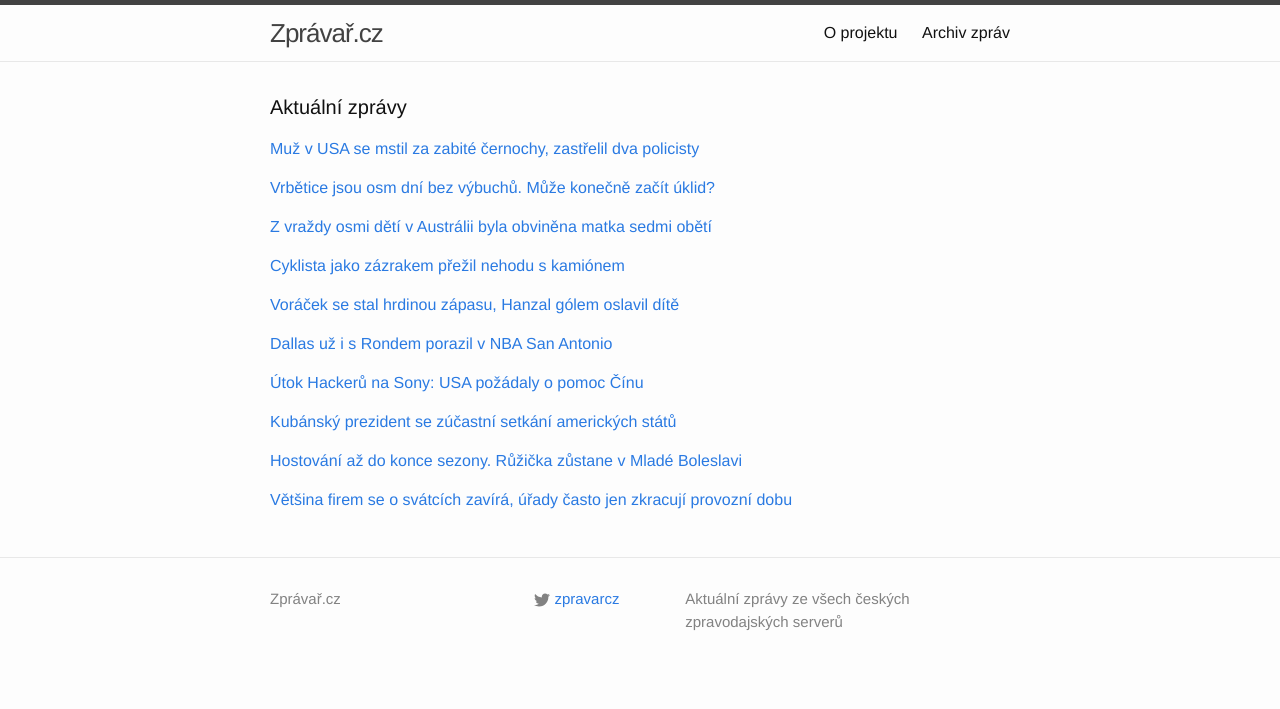
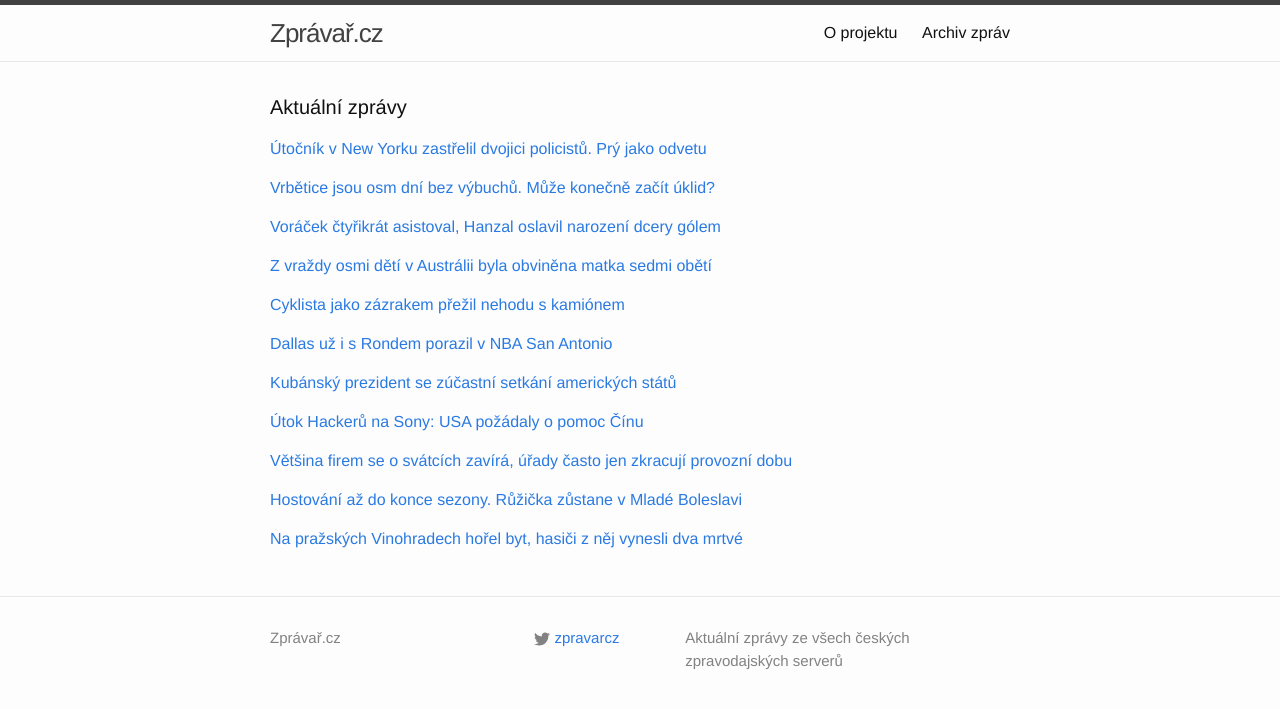
Before and after one commit to adliska/zpravar, a Jekyll site: the page built from index.html, in a window 1280 px wide. Shown: the top 709 px of the page. Built offline with Jekyll 4.4.1, drawn with Linux system fonts in a browser that asks for light colours.

Commit message:
zpravar news update

```diff
--- a/index.html
+++ b/index.html
@@ -5,9 +5,10 @@ layout: default
 <div class="home">
     <h1 class="page-heading">Aktuální zprávy</h1>
 
-<p><a href="javascript:;" onclick="toggle_visibility('zpravy0')">Muž v USA se mstil za zabité černochy, zastřelil dva policisty </a></p>
+<p><a href="javascript:;" onclick="toggle_visibility('zpravy0')">Útočník v New Yorku zastřelil dvojici policistů. Prý jako odvetu</a></p>
 <div id="zpravy0" style="display:none">
 <ul>
+<li><a href=http://echo24.cz/a/w233F>Útočník v New Yorku zastřelil dvojici policistů. Prý jako odvetu - echo24.cz</a></li>
 <li><a href=http://www.lidovky.cz/utocnik-v-new-yorku-zastrelil-dvojici-policistu-pote-se-zabil-pbo-/zpravy-svet.aspx?c=A141221_094511_ln_zahranici_mmu>Muž v USA se mstil za zabité černochy, zastřelil dva policisty  - www.lidovky.cz</a></li>
 <li><a href=http://www.tyden.cz/rubriky/zahranici/amerika/utocnik-v-new-yorku-zastrelil-dva-policisty-a-pote-sam-sebe_327992.html>Útočník v New Yorku zastřelil dva policisty a poté sám sebe - www.tyden.cz</a></li>
 <li><a href=http://zpravy.aktualne.cz/zahranici/utocnik-v-new-yorku-zastrelil-dva-policisty-pote-se-zabil/r~9ca8eb2088db11e4ab15002590604f2e/>Útočník v New Yorku zastřelil dva policisty, poté se zabil - zpravy.aktualne.cz</a></li>
@@ -28,8 +29,18 @@ layout: default
 <li><a href=http://zlin.idnes.cz/devet-dni-bez-vybuchu-ve-vrbeticich-d6d-/zlin-zpravy.aspx?c=A141221_091654_zlin-zpravy_jw>Vrbětice odpočítávají hodiny do lhůty pro vstup pyrotechniků do skladu - zlin.idnes.cz</a></li>
 <li><a href=http://www.ceskenoviny.cz/zpravy/zpravy/ve-vrbeticich-vecer-uplyne-lhuta-pro-bezpecne-cisteni-arealu/1161334>Ve Vrběticích večer uplyne lhůta pro bezpečné čištění areálu - www.ceskenoviny.cz</a></li>
 </ul>
-</div><p><a href="javascript:;" onclick="toggle_visibility('zpravy2')">Z vraždy osmi dětí v Austrálii byla obviněna matka sedmi obětí</a></p>
+</div><p><a href="javascript:;" onclick="toggle_visibility('zpravy2')">Voráček čtyřikrát asistoval, Hanzal oslavil narození dcery gólem</a></p>
 <div id="zpravy2" style="display:none">
+<ul>
+<li><a href=http://www.rozhlas.cz/_zprava/voracek-ctyrikrat-asistoval-hanzal-oslavil-narozeni-dcery-golem--1435338>Voráček čtyřikrát asistoval, Hanzal oslavil narození dcery gólem - www.rozhlas.cz</a></li>
+<li><a href=http://www.tyden.cz/rubriky/sport/hokej/nhl/voracek-se-stal-hrdinou-zapasu-hanzal-golem-oslavil-dite_327988.html>Voráček se stal hrdinou zápasu, Hanzal gólem oslavil dítě - www.tyden.cz</a></li>
+<li><a href=http://www.tyden.cz/rubriky/sport/hokej/nhl/fenomenalni-voracek-ctyrikrat-asistoval-hanzal-oslavil-dite-golem_327988.html>Fenomenální Voráček čtyřikrát asistoval, Hanzal gólem oslavil dítě - www.tyden.cz</a></li>
+<li><a href=http://www.denik.cz/hokej/voracek-ctyrikrat-asistoval-hanzal-oslavil-narozeni-dcery-golem-20141221.html>Voráček čtyřikrát asistoval, Hanzal oslavil narození dcery gólem - www.denik.cz</a></li>
+<li><a href=http://sport.aktualne.cz/cerstvy-tata-hanzal-slavil-golem-arizona-ale-prohrala/r~fbdcdac288d911e49e4b0025900fea04/>Čerstvý táta Hanzal slavil gólem, Voráček sázel nahrávky - sport.aktualne.cz</a></li>
+<li><a href=http://www.sportovninoviny.cz/zpravy/voracek-ctyrikrat-asistoval-hanzal-oslavil-narozeni-dcery-golem/1161341>Voráček čtyřikrát asistoval, Hanzal oslavil narození dcery gólem - www.sportovninoviny.cz</a></li>
+</ul>
+</div><p><a href="javascript:;" onclick="toggle_visibility('zpravy3')">Z vraždy osmi dětí v Austrálii byla obviněna matka sedmi obětí</a></p>
+<div id="zpravy3" style="display:none">
 <ul>
 <li><a href=http://www.rozhlas.cz/_zprava/z-vrazdy-osmi-deti-v-australii-byla-obvinena-matka-sedmi-obeti--1435314>Z vraždy osmi dětí v Austrálii byla obviněna matka sedmi obětí - www.rozhlas.cz</a></li>
 <li><a href=http://www.lidovky.cz/matka-byla-obvinena-z-vrazdy-svych-deti-do-nemocnice-prisel-souce-py3-/zpravy-svet.aspx?c=A141221_075338_ln_zahranici_mct>Matka byla obviněna z vraždy svých dětí. Do nemocnice přišel souce  - www.lidovky.cz</a></li>
@@ -38,23 +49,14 @@ layout: default
 <li><a href=http://www.ceskenoviny.cz/zpravy/zpravy/z-vrazdy-osmi-deti-v-australii-byla-obvinena-matka-sedmi-obeti/1161338>Z vraždy osmi dětí v Austrálii byla obviněna matka sedmi obětí - www.ceskenoviny.cz</a></li>
 <li><a href=http://www.novinky.cz/zahranicni/svet/356963-z-vrazdy-osmi-deti-obvinila-australska-policie-matku-sedmi-obeti.html>Z vraždy osmi dětí obvinila australská policie matku sedmi obětí - www.novinky.cz</a></li>
 </ul>
-</div><p><a href="javascript:;" onclick="toggle_visibility('zpravy3')">Cyklista jako zázrakem přežil nehodu s kamiónem</a></p>
-<div id="zpravy3" style="display:none">
+</div><p><a href="javascript:;" onclick="toggle_visibility('zpravy4')">Cyklista jako zázrakem přežil nehodu s kamiónem</a></p>
+<div id="zpravy4" style="display:none">
 <ul>
 <li><a href=http://www.novinky.cz/koktejl/356950-cyklista-jako-zazrakem-prezil-nehodu-s-kamionem.html>Cyklista jako zázrakem přežil nehodu s kamiónem - www.novinky.cz</a></li>
 <li><a href=http://www.novinky.cz/koktejl/356950-cyklista-vyvazl-z-nehody-s-kamionem-jen-s-odreninami.html>Cyklista vyvázl z nehody s kamiónem jen s odřeninami - www.novinky.cz</a></li>
 <li><a href=http://www.novinky.cz/koktejl/356950-cyklista-vyvazl-z-nehody-s-kamionem-jako-zazrakem-jen-s-odreninami.html>Cyklista vyvázl z nehody s kamiónem jako zázrakem jen s odřeninami - www.novinky.cz</a></li>
 <li><a href=http://www.novinky.cz/koktejl/356950-cyklista-vjel-primo-pod-kamion-z-nehody-vyvazl-jako-zazrakem-jen-s-odreninami.html>Cyklista vjel přímo pod kamión, z nehody vyvázl jako zázrakem jen s odřeninami - www.novinky.cz</a></li>
 <li><a href=http://www.novinky.cz/koktejl/356950-cyklista-odnesl-hrozivou-srazku-s-kamionem-jen-odreninami.html>Cyklista odnesl hrozivou srážku s kamiónem jen odřeninami - www.novinky.cz</a></li>
-</ul>
-</div><p><a href="javascript:;" onclick="toggle_visibility('zpravy4')">Voráček se stal hrdinou zápasu, Hanzal gólem oslavil dítě</a></p>
-<div id="zpravy4" style="display:none">
-<ul>
-<li><a href=http://www.tyden.cz/rubriky/sport/hokej/nhl/voracek-se-stal-hrdinou-zapasu-hanzal-golem-oslavil-dite_327988.html>Voráček se stal hrdinou zápasu, Hanzal gólem oslavil dítě - www.tyden.cz</a></li>
-<li><a href=http://www.tyden.cz/rubriky/sport/hokej/nhl/fenomenalni-voracek-ctyrikrat-asistoval-hanzal-oslavil-dite-golem_327988.html>Fenomenální Voráček čtyřikrát asistoval, Hanzal gólem oslavil dítě - www.tyden.cz</a></li>
-<li><a href=http://www.denik.cz/hokej/voracek-ctyrikrat-asistoval-hanzal-oslavil-narozeni-dcery-golem-20141221.html>Voráček čtyřikrát asistoval, Hanzal oslavil narození dcery gólem - www.denik.cz</a></li>
-<li><a href=http://sport.aktualne.cz/cerstvy-tata-hanzal-slavil-golem-arizona-ale-prohrala/r~fbdcdac288d911e49e4b0025900fea04/>Čerstvý táta Hanzal slavil gólem, Voráček sázel nahrávky - sport.aktualne.cz</a></li>
-<li><a href=http://www.sportovninoviny.cz/zpravy/voracek-ctyrikrat-asistoval-hanzal-oslavil-narozeni-dcery-golem/1161341>Voráček čtyřikrát asistoval, Hanzal oslavil narození dcery gólem - www.sportovninoviny.cz</a></li>
 </ul>
 </div><p><a href="javascript:;" onclick="toggle_visibility('zpravy5')">Dallas už i s Rondem porazil v NBA San Antonio</a></p>
 <div id="zpravy5" style="display:none">
@@ -64,34 +66,41 @@ layout: default
 <li><a href=http://www.denik.cz/ostatni_sport/dallas-uz-i-s-rondem-porazil-v-nba-san-antonio-20141221.html>Dallas už i s Rondem porazil v NBA San Antonio - www.denik.cz</a></li>
 <li><a href=http://www.sportovninoviny.cz/zpravy/dallas-uz-i-s-rondem-porazil-v-nba-san-antonio/1161367>Dallas už i s Rondem porazil v NBA San Antonio - www.sportovninoviny.cz</a></li>
 </ul>
-</div><p><a href="javascript:;" onclick="toggle_visibility('zpravy6')">Útok Hackerů na Sony: USA požádaly o pomoc Čínu</a></p>
+</div><p><a href="javascript:;" onclick="toggle_visibility('zpravy6')">Kubánský prezident se zúčastní setkání amerických států</a></p>
 <div id="zpravy6" style="display:none">
+<ul>
+<li><a href=http://www.tyden.cz/rubriky/zahranici/amerika/kubansky-prezident-se-zucastni-setkani-americkych-statu_327975.html>Kubánský prezident se zúčastní setkání amerických států - www.tyden.cz</a></li>
+<li><a href=http://www.tyden.cz/rubriky/zahranici/amerika/kubansky-prezident-se-poprve-zucastni-setkani-americkych-statu_327975.html>Kubánský prezident se poprvé zúčastní setkání amerických států - www.tyden.cz</a></li>
+<li><a href=http://www.rozhlas.cz/_zprava/kubansky-vudce-castro-si-ceni-obamovy-vstricnosti-na-ideologii-zeme-ale-nic-menit-nebude--1435291>Kubánský vůdce Castro si cení Obamovy vstřícnosti, na ideologii země ale nic měnit nebude - www.rozhlas.cz</a></li>
+<li><a href=http://www.rozhlas.cz/_zprava/usa-obnovuji-diplomaticke-vztahy-s-kubou-vudce-castro-si-ceni-obamovy-vstricnosti--1435291>USA obnovují diplomatické vztahy s Kubou, vůdce Castro si cení Obamovy vstřícnosti  - www.rozhlas.cz</a></li>
+</ul>
+</div><p><a href="javascript:;" onclick="toggle_visibility('zpravy7')">Útok Hackerů na Sony: USA požádaly o pomoc Čínu</a></p>
+<div id="zpravy7" style="display:none">
 <ul>
 <li><a href=http://zpravy.e15.cz/zahranicni/udalosti/utok-hackeru-na-sony-usa-pozadaly-o-pomoc-cinu-1147745>Útok Hackerů na Sony: USA požádaly o pomoc Čínu - zpravy.e15.cz</a></li>
 <li><a href=http://zahranicni.ihned.cz/c1-63286370-americane-kvuli-kybernetickemu-utoku-na-sony-pozadali-o-pomoc-cinu>Američané kvůli kybernetickému útoku na Sony požádali o pomoc Čínu - zahranicni.ihned.cz</a></li>
 <li><a href=http://www.ceskenoviny.cz/zpravy/zpravy/usa-kvuli-hackerskemu-utoku-pozadaly-cinu-o-pomoc/1161331>USA kvůli hackerskému útoku požádaly Čínu o pomoc - www.ceskenoviny.cz</a></li>
 <li><a href=http://www.ceskenoviny.cz/zpravy/zpravy/usa-pry-kvuli-hackerskemu-utoku-pozadaly-cinu-o-pomoc/1161331>USA prý kvůli hackerskému útoku požádaly Čínu o pomoc - www.ceskenoviny.cz</a></li>
 </ul>
-</div><p><a href="javascript:;" onclick="toggle_visibility('zpravy7')">Kubánský prezident se zúčastní setkání amerických států</a></p>
-<div id="zpravy7" style="display:none">
+</div><p><a href="javascript:;" onclick="toggle_visibility('zpravy8')">Většina firem se o svátcích zavírá, úřady často jen zkracují provozní dobu</a></p>
+<div id="zpravy8" style="display:none">
 <ul>
-<li><a href=http://www.tyden.cz/rubriky/zahranici/amerika/kubansky-prezident-se-zucastni-setkani-americkych-statu_327975.html>Kubánský prezident se zúčastní setkání amerických států - www.tyden.cz</a></li>
-<li><a href=http://www.tyden.cz/rubriky/zahranici/amerika/kubansky-prezident-se-poprve-zucastni-setkani-americkych-statu_327975.html>Kubánský prezident se poprvé zúčastní setkání amerických států - www.tyden.cz</a></li>
-<li><a href=http://www.rozhlas.cz/_zprava/kubansky-vudce-castro-si-ceni-obamovy-vstricnosti-na-ideologii-zeme-ale-nic-menit-nebude--1435291>Kubánský vůdce Castro si cení Obamovy vstřícnosti, na ideologii země ale nic měnit nebude - www.rozhlas.cz</a></li>
-<li><a href=http://www.rozhlas.cz/_zprava/usa-obnovuji-diplomaticke-vztahy-s-kubou-vudce-castro-si-ceni-obamovy-vstricnosti--1435291>USA obnovují diplomatické vztahy s Kubou, vůdce Castro si cení Obamovy vstřícnosti  - www.rozhlas.cz</a></li>
+<li><a href=http://www.rozhlas.cz/_zprava/vetsina-firem-se-o-svatcich-zavira-urady-casto-jen-zkracuji-provozni-dobu--1435288>Většina firem se o svátcích zavírá, úřady často jen zkracují provozní dobu - www.rozhlas.cz</a></li>
+<li><a href=http://www.rozhlas.cz/_zprava/vetsina-firem-se-o-svatcich-zavira-urady-ale-casto-jen-zkrati-provozni-dobu--1435288>Většina firem se o svátcích zavírá, úřady často jen zkracují provozní dobu - www.rozhlas.cz</a></li>
+<li><a href=http://www.rozhlas.cz/_zprava/velke-firmy-narizuji-pracovnikum-vanocni-dovolene-urady-vetsinou-jen-zkrati-pracovni-dobu--1435288>Velké firmy nařizují pracovníkům vánoční dovolené, úřady většinou jen zkrátí pracovní dobu - www.rozhlas.cz</a></li>
 </ul>
-</div><p><a href="javascript:;" onclick="toggle_visibility('zpravy8')">Hostování až do konce sezony. Růžička zůstane v Mladé Boleslavi</a></p>
-<div id="zpravy8" style="display:none">
+</div><p><a href="javascript:;" onclick="toggle_visibility('zpravy9')">Hostování až do konce sezony. Růžička zůstane v Mladé Boleslavi</a></p>
+<div id="zpravy9" style="display:none">
 <ul>
 <li><a href=http://www.denik.cz/hokej/hostovani-az-do-konce-sezony-ruzicka-zustane-v-mlade-boleslavi-20141221.html>Hostování až do konce sezony. Růžička zůstane v Mladé Boleslavi - www.denik.cz</a></li>
 <li><a href=http://hokej.idnes.cz/martin-ruzicka-brankar-hokej-mlada-boleslav-hostovani-pardubice-p89-/hokej.aspx?c=A141221_090222_hokej_ten>Martin Růžička bude chytat za hokejovou Boleslav do konce sezony - hokej.idnes.cz</a></li>
 <li><a href=http://sport.aktualne.cz/golman-ruzicka-zustane-na-hostovani-v-mlade-boleslavi/r~e590bf4e88e411e4b6d20025900fea04/>Gólman Růžička zůstane na hostování v Mladé Boleslavi - sport.aktualne.cz</a></li>
 </ul>
-</div><p><a href="javascript:;" onclick="toggle_visibility('zpravy9')">Většina firem se o svátcích zavírá, úřady často jen zkracují provozní dobu</a></p>
-<div id="zpravy9" style="display:none">
+</div><p><a href="javascript:;" onclick="toggle_visibility('zpravy10')">Na pražských Vinohradech hořel byt, hasiči z něj vynesli dva mrtvé</a></p>
+<div id="zpravy10" style="display:none">
 <ul>
-<li><a href=http://www.rozhlas.cz/_zprava/vetsina-firem-se-o-svatcich-zavira-urady-casto-jen-zkracuji-provozni-dobu--1435288>Většina firem se o svátcích zavírá, úřady často jen zkracují provozní dobu - www.rozhlas.cz</a></li>
-<li><a href=http://www.rozhlas.cz/_zprava/vetsina-firem-se-o-svatcich-zavira-urady-ale-casto-jen-zkrati-provozni-dobu--1435288>Většina firem se o svátcích zavírá, úřady často jen zkracují provozní dobu - www.rozhlas.cz</a></li>
-<li><a href=http://www.rozhlas.cz/_zprava/velke-firmy-narizuji-pracovnikum-vanocni-dovolene-urady-vetsinou-jen-zkrati-pracovni-dobu--1435288>Velké firmy nařizují pracovníkům vánoční dovolené, úřady většinou jen zkrátí pracovní dobu - www.rozhlas.cz</a></li>
+<li><a href=http://praha.idnes.cz/pozar-bytu-praha-vinohrady-zemreli-dva-lide-fex-/praha-zpravy.aspx?c=A141221_103126_praha-zpravy_kol>Na pražských Vinohradech hořel byt, hasiči z něj vynesli dva mrtvé - praha.idnes.cz</a></li>
+<li><a href=http://www.ceskenoviny.cz/zpravy/zpravy/dva-lide-zemreli-v-rano-v-praze-pri-pozaru-bytu/1161356>Dva lidé zemřeli v ráno v Praze při požáru bytu - www.ceskenoviny.cz</a></li>
+<li><a href=http://www.novinky.cz/krimi/356965-pri-pozaru-prazskeho-bytu-zemreli-dva-lide.html>Při požáru pražského bytu zemřeli dva lidé - www.novinky.cz</a></li>
 </ul>
 </div></div>
```
